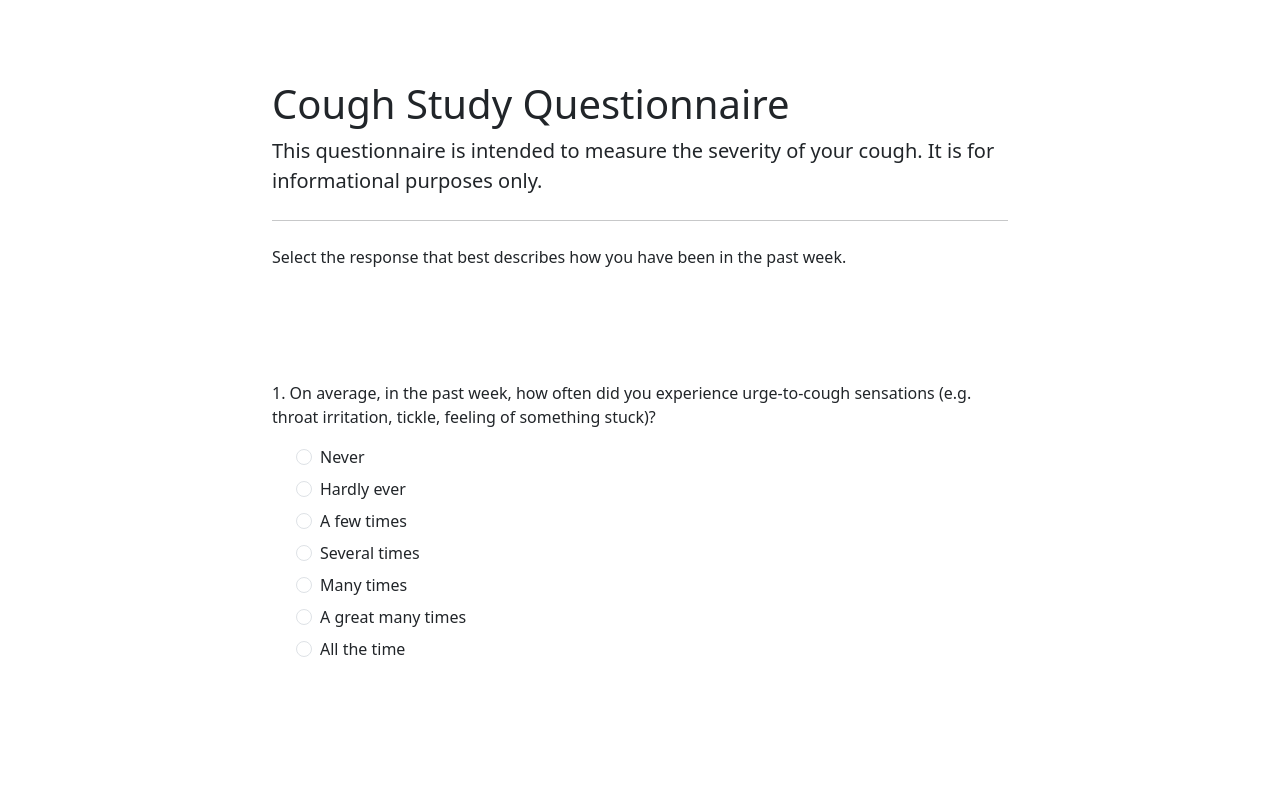
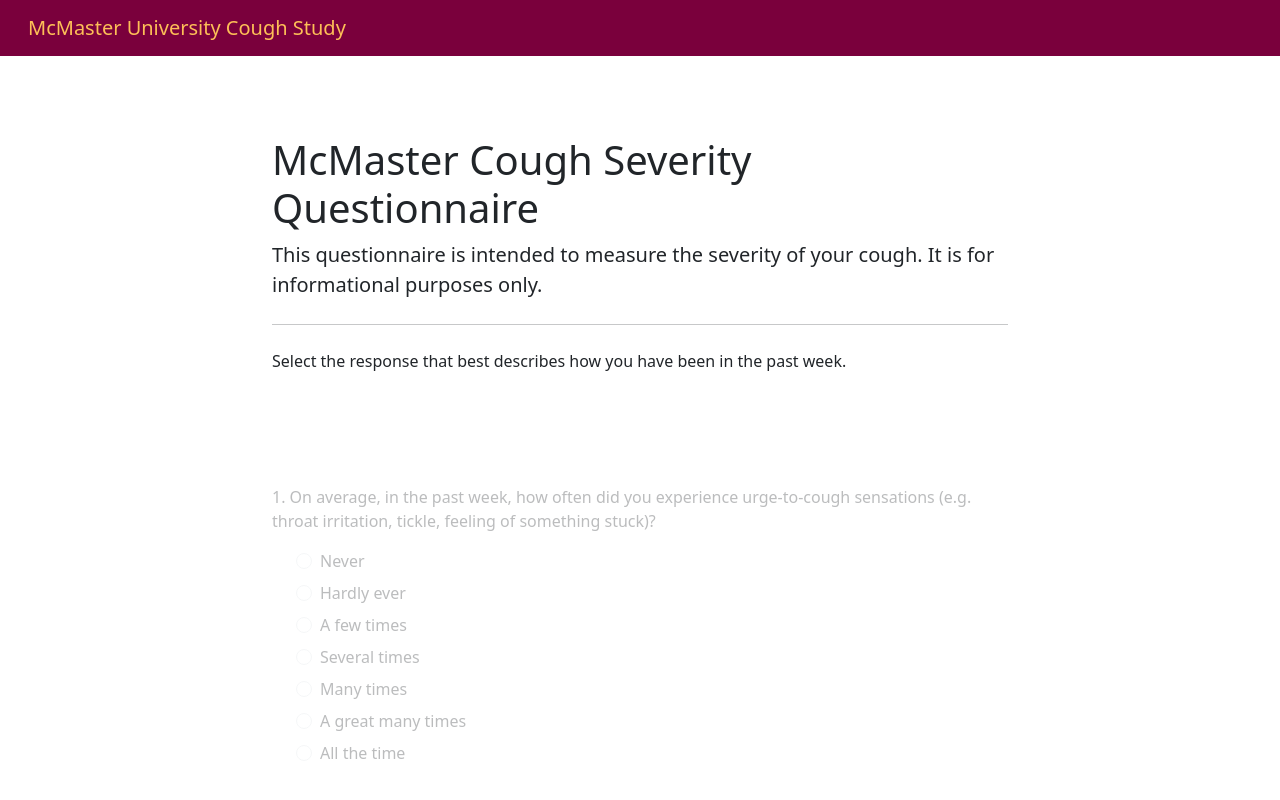
Before and after one commit to mho262/cough-study, a plain HTML site: page public/index.html in a window 1280 px wide. Shown: the top 800 px of the page. Drawn offline with nearby package versions, Linux system fonts and the light colour scheme.

Commit message:
adjust question hiding

```diff
--- a/public/assets/js/main.js
+++ b/public/assets/js/main.js
@@ -147,6 +147,9 @@ export default {
             let nextQuestion = document.getElementById("scrollspyQuestion-" + nextQuestionIndex);
             if(nextQuestion) {
                 nextQuestion.scrollIntoView();
+
+                // make sure next question is visible
+                // nextQuestion.classList.remove("overlay");
             }
 
         },
@@ -194,10 +197,10 @@ export default {
         },
 
         isInViewport() {
-            const middleOfScreen = $(window).scrollTop() + $(window).height()/2;
+            const middleOfScreen = $(window).scrollTop() + $(window).height()/3;
             const numberOfElements = $('.question-wrapper').length;
 
-            for (let index = 1; index <= numberOfElements; index++) {
+            for (let index = 0; index < numberOfElements; index++) {
                 const element = $('#scrollspyQuestion-' + index);
                 const elementHeight = element.outerHeight();
 
@@ -213,6 +216,19 @@ export default {
                     } else {
                         element.addClass('overlay');
                 }
+
+                // if at top of page show element
+                // if(index == 0 && ($(window).scrollTop() == 0)){
+                //     // $('#scrollspyQuestion-' + (index - 1)).addClass('overlay'); // hide second last question
+                //     element.removeClass('overlay');
+                // }
+
+                // if at bottom of page show element
+                if(index == numberOfElements - 1 && ($(window).scrollTop() + $(window).height() == $(document).height())){
+                    $('#scrollspyQuestion-' + (index - 1)).addClass('overlay'); // hide second last question
+                    element.removeClass('overlay');
+                }
+
             }
         },
 
@@ -258,22 +274,23 @@ export default {
 
     },
     template: /*html*/`
-        <!--<nav id="navbar-example2" class="navbar bg-body-tertiary px-3 mb-3">
-            <a class="navbar-brand" href="#">Cough Study Questionnaire</a>
-            <ul class="nav nav-pills">
-                <li class="nav-item" v-for="(question, index) in this.questions">
-                    <a class="nav-link" :href="'#scrollspyQuestion-' + index">{{index + 1}}</a>
-                </li>
-            </ul>
-        </nav>-->
+        <nav class="navbar" style="background-color: #7A003C">
+            <div class="container-fluid">
+            <a class="navbar-brand ps-3" href="#" style="color: #FDBF57">
+                <!--<img src="/assets/images/mcmaster-logo-2024-col-768x768.jpg" alt="Logo" width="30" height="24" class="d-inline-block align-text-top">-->
+                McMaster University Cough Study
+            </a>
+            </div>
+        </nav>
 
         <main class="container pt-5">
             <div class="rounded pt-3">
                 <div class="row">
                     <div class="col-xl-8 col-10 mx-auto">
                         <div class="my-3">
-                            <h1>Cough Study Questionnaire</h1>
+                            <h1>McMaster Cough Severity Questionnaire</h1>
                             <p class="lead">This questionnaire is intended to measure the severity of your cough. It is for informational purposes only.</p>
+
 
                             <hr class="my-4"/>
 
@@ -283,7 +300,6 @@ export default {
                                 <div>
                                     <div data-bs-spy="scroll" data-bs-smooth-scroll="true">
                                         <div class="question-wrapper overlay py-5" :id="'scrollspyQuestion-' + index" v-for="(question, index) in this.questions">
-                                            <!--<a :href="'#scrollspyQuestion-' + index"></a>-->
                                             <Question class="py-5"
                                                 :Index="index + 1"
                                                 :Text="question.Text"
--- a/public/index.html
+++ b/public/index.html
@@ -6,7 +6,7 @@
     <meta name="viewport" content="width=device-width, initial-scale=1, shrink-to-fit=no" />
     <meta name="description" content="" />
     <meta name="author" content="Michelle Ho" />
-    <title>Cough Study</title>
+    <title>McMaster Cough Severity Questionnair</title>
 
     <!-- Google fonts-->
     <link href="https://fonts.googleapis.com/css?family=Varela+Round" rel="stylesheet" />
```
Also changed, not shown: public/assets/images/mcmaster-logo-2024-col-768x768.jpg (added).
